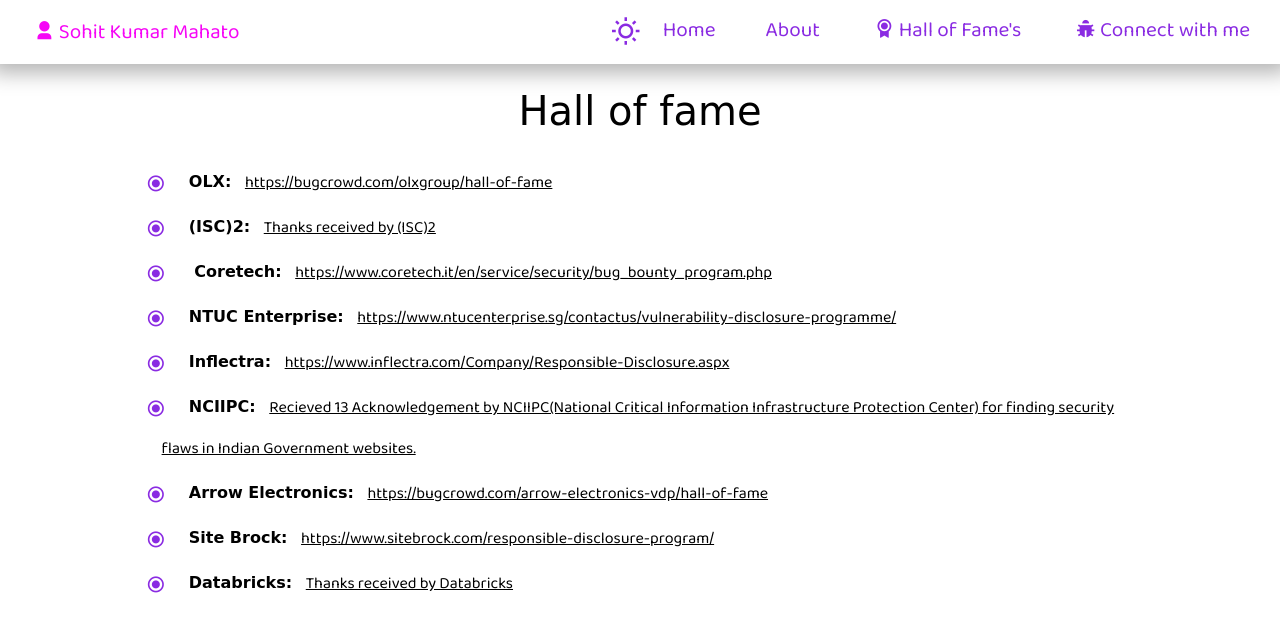
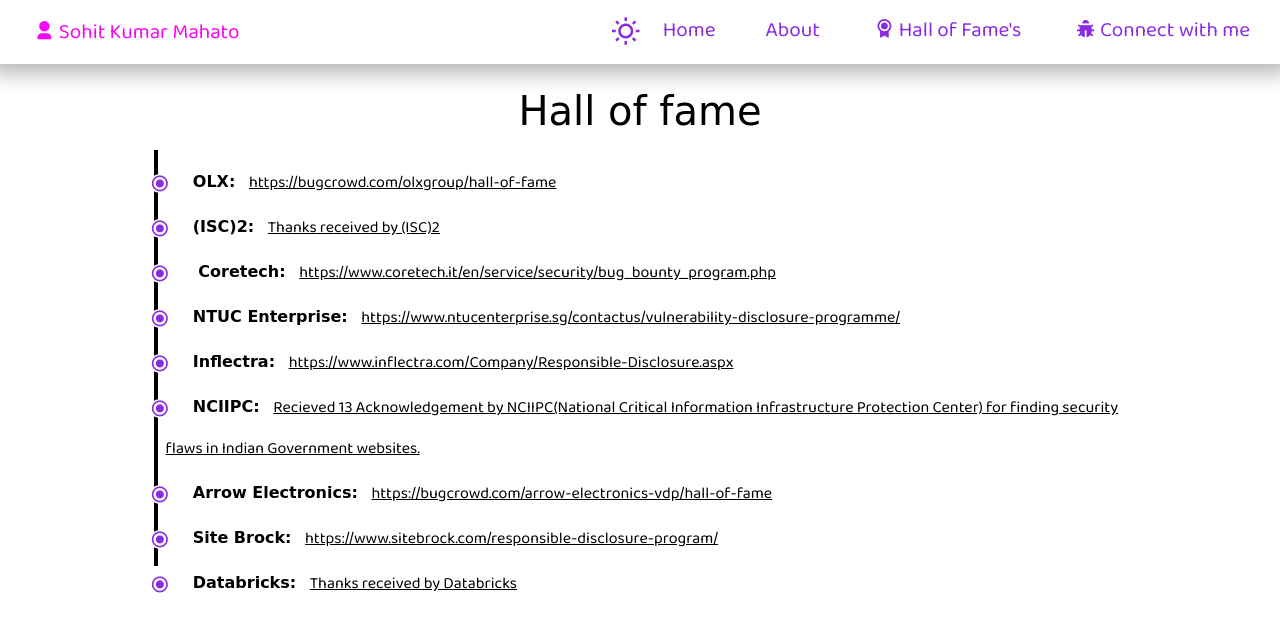
Before and after one commit to SOHIT-KUMAR-MAHATO/portfolio, a plain HTML site: page hall-of-fame.html in a window 1280 px wide. Drawn offline with nearby package versions, Linux system fonts and the light colour scheme; a web font is replaced by a local one.

Commit message:
Update hof.css

```diff
--- a/hof.css
+++ b/hof.css
@@ -32,6 +32,8 @@
     position: relative;
     margin: 3vh 12vw;
     padding: 8px;
+    height: 50vh;
+    border-left: 4px solid black;
 }
 .bt{
     border-radius: 50%;
```
